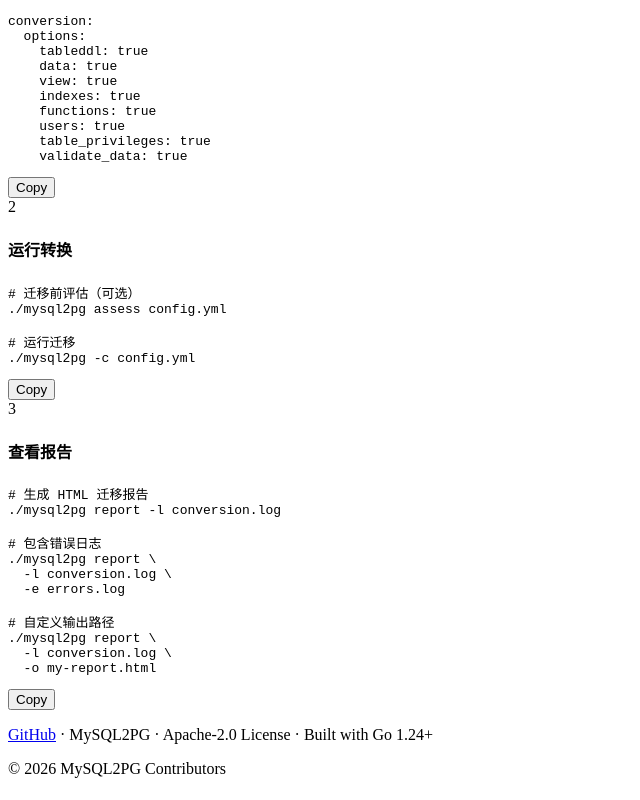
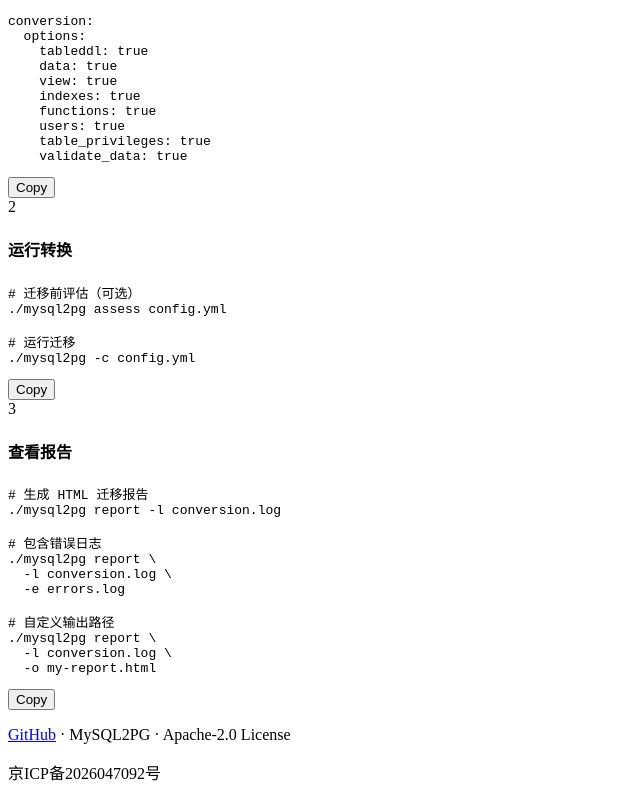
Before and after one commit to xfg0218/MySQL2PGWeb, a Vue app in the folder frontend/: page / in a window 1280 px wide. Shown: the part 10301-11101 px from the top of the page, without its empty margins (0-640 px from the left). Built offline with nearby package versions, Linux system fonts and the light colour scheme; the HTML template or start-up script is replaced by a standard one.

Commit message:
update copyright

```diff
--- a/frontend/src/composables/useLang.js
+++ b/frontend/src/composables/useLang.js
@@ -562,8 +562,8 @@ const zh = {
 
   // Footer
   footer: {
-    text: 'MySQL2PG · Apache-2.0 License · Built with Go 1.24+',
-    copyright: '© 2026 MySQL2PG Contributors',
+    text: 'MySQL2PG · Apache-2.0 License',
+    copyright: '京ICP备2026047092号',
   },
 
   // 404
@@ -1090,8 +1090,8 @@ const en = {
 
   // Footer
   footer: {
-    text: 'MySQL2PG · Apache-2.0 License · Built with Go 1.24+',
-    copyright: '© 2026 MySQL2PG Contributors',
+    text: 'MySQL2PG · Apache-2.0 License',
+    copyright: '京ICP备2026047092号',
   },
 
   // 404
--- a/frontend/src/composables/useManual.js
+++ b/frontend/src/composables/useManual.js
@@ -1253,7 +1253,7 @@ tail -f errors.log</code></pre>`
 <tr><td>技术支持</td><td>社区</td><td>优先支持</td></tr>
 </tbody>
 </table>
-<p>开源版采用 Apache-2.0 许可证，可免费用于商业项目。</p>`
+<p>开源版采用 Apache-2.0 许可证。</p>`
       }
     ]
   }
```
